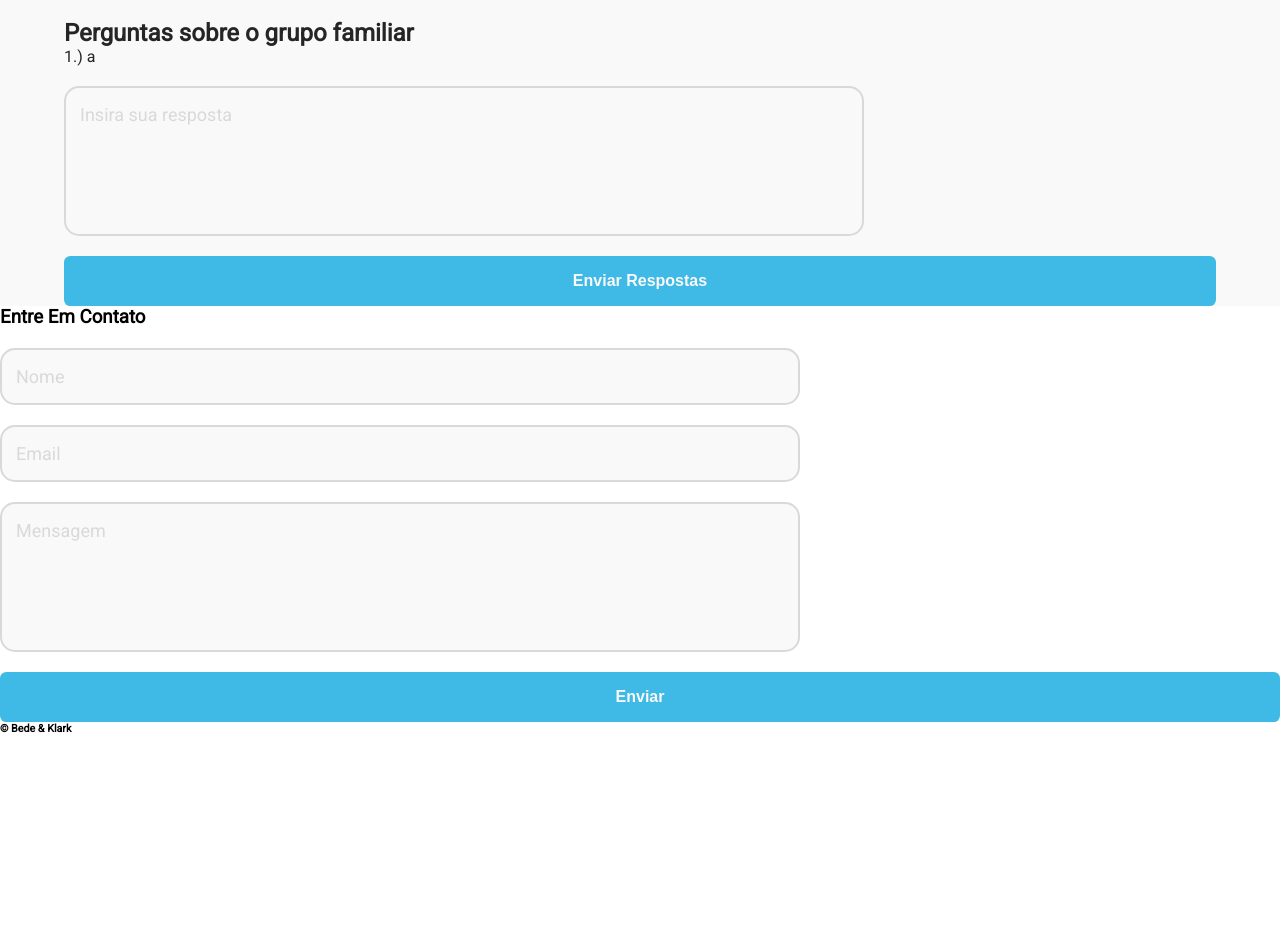
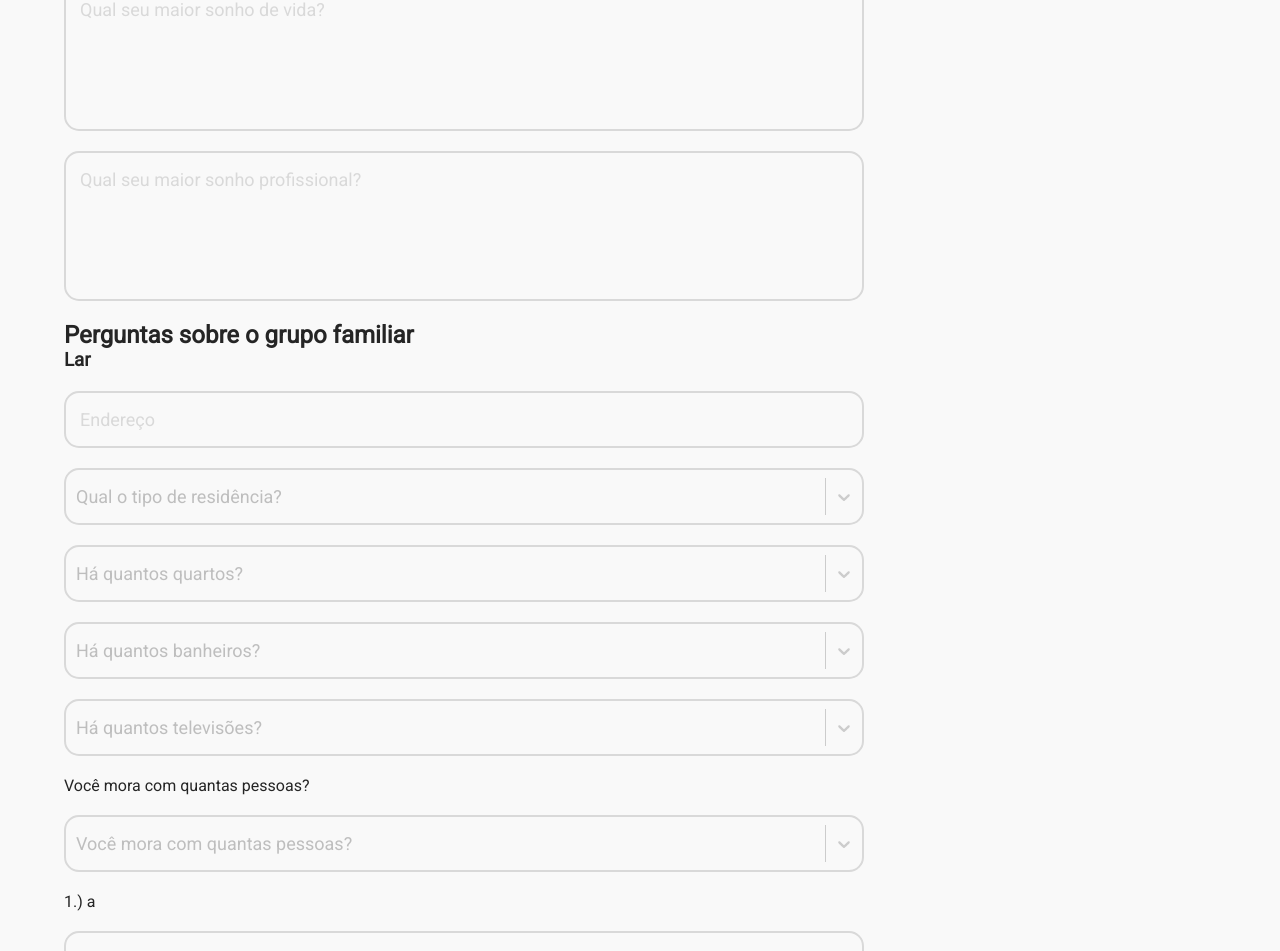
Before and after one commit to gabrieIbarboza/Anjos-da-Rua-Website, a React (Vite) app: page /Cadastro/Familia in a window 1280 px wide. Shown: the part 656-1607 px from the top of the page. Before the commit the page ends 1391 px from the top, so only its background shows below. Built offline with nearby package versions, Linux system fonts and the light colour scheme.

Commit message:
add formselect values from 0 to 10

```diff
--- a/src/components/Forms/FamilyForm/FamilyForm.jsx
+++ b/src/components/Forms/FamilyForm/FamilyForm.jsx
@@ -2,7 +2,7 @@ import React from "react";
 import { useForm } from "../../../hooks/useForm";
 import { FormField } from "../FormField/FormField";
 import { FormSelect } from "../FormSelect/FormSelect";
-import { select_escolaridade, select_estadocivil } from "../FormSelect/SelectDefaultValues/SelectDefaultValues";
+import { select_qtd, select_escolaridade, select_estadocivil, select_residencia } from "../FormSelect/SelectDefaultValues/SelectDefaultValues";
 
 export function FamilyForm() {
 
@@ -13,7 +13,14 @@ export function FamilyForm() {
         dtnasc: "",
         escolaridade: "",
         estadocivil: "",
+        sonhovida: "",
+        sonhoprof: "",
         endereco: "",
+        residencia: "",
+        quartos: "",
+        banheiros: "",
+        tvs: "",
+        familia: "",
         q1: "",
     })
 
@@ -23,12 +30,17 @@ export function FamilyForm() {
         console.log(values);
     };
 
+    const select_qtd_quartos = select_qtd("quartos")
+    const select_qtd_banheiros = select_qtd("banheiros")
+    const select_qtd_tvs = select_qtd("tvs")
+    const select_qtd_familia = select_qtd("familia")
+
     return (
 
         <div className='formWrapper'>
             <form onSubmit={handleSubmit}>
 
-                <h2>Informações Pessoais</h2>
+                <h2>Informações pessoais</h2>
                 <FormField
                     label="Nome"
                     name="nome"
@@ -66,14 +78,69 @@ export function FamilyForm() {
                     values={select_estadocivil}
                     onChange={handleChange}
                 />
+                //Está empregado
+                //Renda
+                <FormField
+                    type="textarea"
+                    label="Qual seu maior sonho de vida?"
+                    name="sonhovida"
+                    value={values.sonhovida}
+                    hidetxtarealabel={false}
+                    onChange={handleChange}
+                />
+                <FormField
+                    type="textarea"
+                    label="Qual seu maior sonho profissional?"
+                    name="sonhoprof"
+                    value={values.sonhoprof}
+                    hidetxtarealabel={false}
+                    onChange={handleChange}
+                />
+
+
+                <h2>Perguntas sobre o grupo familiar</h2>
+                <h3>Lar</h3>
                 <FormField
                     label="Endereço"
                     name="endereco"
                     value={values.endereco}
                     onChange={handleChange}
                 />
+                <FormSelect
+                    label="Qual o tipo de residência?"
+                    name="residencia"
+                    values={select_residencia}
+                    onChange={handleChange}
+                />
+                <FormSelect
+                    label="Há quantos quartos?"
+                    name="quartos"
+                    values={select_qtd_quartos}
+                    onChange={handleChange}
+                />
+                <FormSelect
+                    label="Há quantos banheiros?"
+                    name="quartos"
+                    values={select_qtd_banheiros}
+                    onChange={handleChange}
+                />
+                <FormSelect
+                    label="Há quantos televisões?"
+                    name="quartos"
+                    values={select_qtd_tvs}
+                    onChange={handleChange}
+                />
+                <label htmlForm="id_familia" className="questionlabel">
+                    Você mora com quantas pessoas?
+                </label>
+                <FormSelect
+                    id="id_familia"
+                    label="Você mora com quantas pessoas?"
+                    name="familia"
+                    values={select_qtd_familia}
+                    onChange={handleChange}
+                />
 
-                <h2>Perguntas sobre o grupo familiar</h2>
 
                 <label className="questionlabel">1.) a</label>
                 <FormField
--- a/src/components/Forms/FormSelect/FormSelect.jsx
+++ b/src/components/Forms/FormSelect/FormSelect.jsx
@@ -6,11 +6,10 @@ export function FormSelect({
     label, name, values, onChange
 }) {
 
-    const handleChange = (e) => {
-        console.log('handleChange', e)
-        if(e !== null && e !== undefined)
+    const handleChange = (val) => {
+        if(val !== null && val !== undefined)
         {
-            onChange(e);
+            onChange(val);
         }
         else
         {
--- a/src/components/Forms/FormSelect/SelectDefaultValues/SelectDefaultValues.jsx
+++ b/src/components/Forms/FormSelect/SelectDefaultValues/SelectDefaultValues.jsx
@@ -12,6 +12,7 @@ export const select_escolaridade = [
     {selectid: 'escolaridade', label: 'Mestrado', value: 'mestrado'},
     {selectid: 'escolaridade', label: 'Doutorado', value: 'doutorado'},
 ];
+
 export const select_estadocivil = [
     {selectid: 'estadocivil', label: 'Pessoa Solteira', value: 'solteiro'},
     {selectid: 'estadocivil', label: 'Pessoa Casada', value: 'casado'},
@@ -19,3 +20,27 @@ export const select_estadocivil = [
     {selectid: 'estadocivil', label: 'Pessoa Divorciada', value: 'divorciado'},
     {selectid: 'estadocivil', label: 'Pessoa Viúva', value: 'viuvo'},
 ];
+
+export const select_residencia = [
+    {selectid: 'residencia', label: 'Residência Própria', value: 'proprio'},
+    {selectid: 'residencia', label: 'Residência Alugada', value: 'aluguel'},
+    {selectid: 'residencia', label: 'Residência Emprestada', value: 'empresta'},
+    {selectid: 'residencia', label: 'Outro', value: 'outro'},
+];
+
+export function select_qtd(selectid) {
+    return ([
+        {selectid: selectid, label: '0', value: 0},
+        {selectid: selectid, label: '1', value: 1},
+        {selectid: selectid, label: '2', value: 2},
+        {selectid: selectid, label: '3', value: 3},
+        {selectid: selectid, label: '4', value: 4},
+        {selectid: selectid, label: '5', value: 5},
+        {selectid: selectid, label: '6', value: 6},
+        {selectid: selectid, label: '7', value: 7},
+        {selectid: selectid, label: '8', value: 8},
+        {selectid: selectid, label: '9', value: 9},
+        {selectid: selectid, label: '10', value: 10},
+        {selectid: selectid, label: '+', value: 11},
+    ])
+}
```
